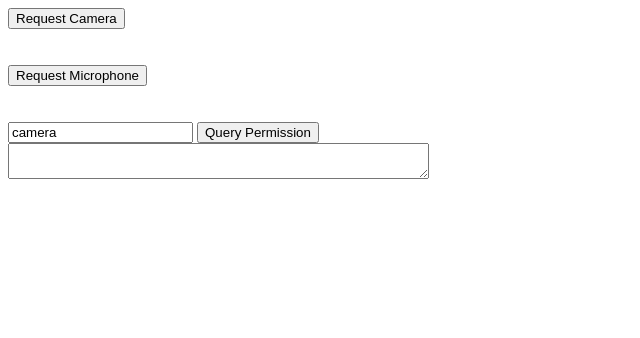
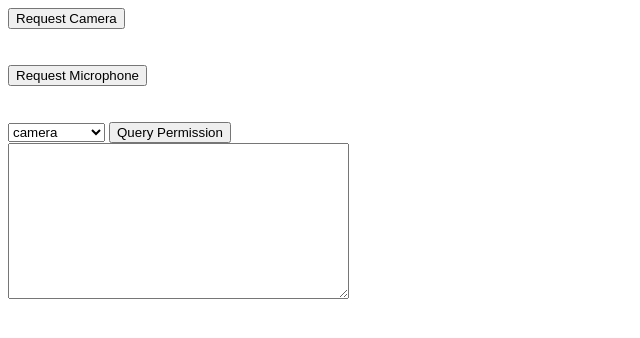
Before and after one commit to nshuba/test-site, a plain HTML site: page index.html in a window 1280 px wide. Shown: the whole page, without its empty margins (0-640 px from the left). Drawn offline with Linux system fonts and the light colour scheme.

Commit message:
tweaks to make testing easier

```diff
--- a/index.html
+++ b/index.html
@@ -13,9 +13,13 @@
   <button id="mic">Request Microphone</button><br/><br/><br/>
 
   <form>
-    <input name="query" value="camera" />
+    <select name="query">
+        <option value="camera">camera</option>
+        <option value="microphone">microphone</option>
+        <option value="unsupported">unsupported</option>
+    </select>
     <button id="request">Query Permission</button><br/>
-    <textarea id="result" cols=50></textarea>
+    <textarea id="result" cols=40 rows="10"></textarea>
   </form>
   <script src="index.js"></script>
 </body>
```
